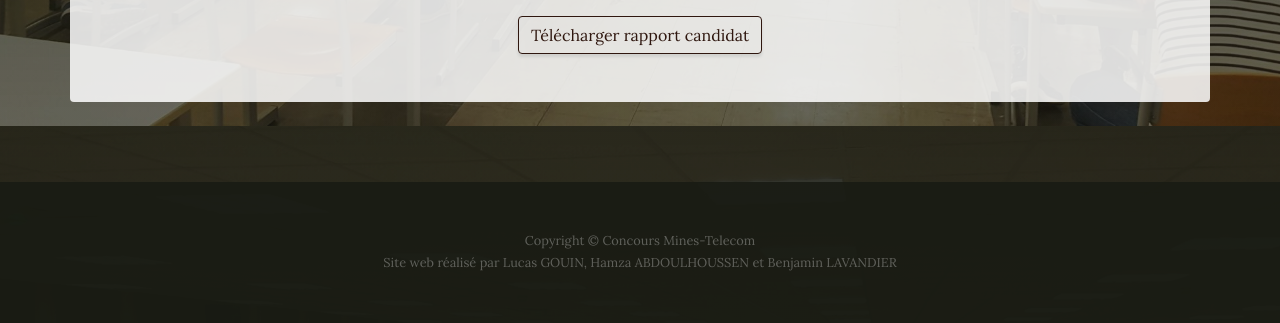
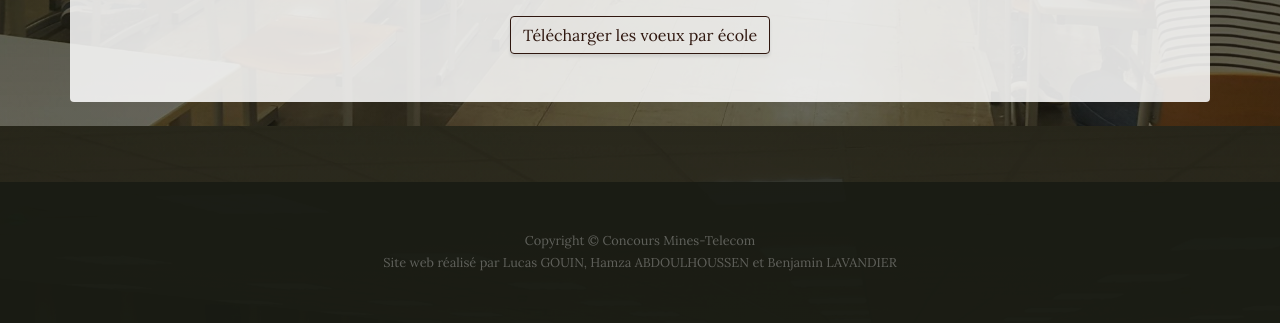
Before and after one commit to Hamza-ABDOULHOUSSEN/website_exam_result, a Flask app: page /statistiques/voeux in a window 1280 px wide. Shown: the part 674-997 px from the top of the page. Run offline with Flask 2, Linux system fonts and the light colour scheme; some libraries are stand-ins or nearby versions.

Commit message:
changement nom bouton

```diff
--- a/site_web/templates/statistiques_provenance.html
+++ b/site_web/templates/statistiques_provenance.html
@@ -59,7 +59,7 @@
     </div>
     <div class="text-center">
         <input class="btn btn-outline-secondary" type="button"
-               value="Télécharger rapport candidat"
+               value="Télécharger les statistiques des écoles"
                onclick="download('Repartition')">
     </div>
 </section>
--- a/site_web/templates/statistiques_voeux.html
+++ b/site_web/templates/statistiques_voeux.html
@@ -57,7 +57,7 @@
 
     <div class="text-center">
         <input class="btn btn-outline-secondary" type="button"
-               value="Télécharger rapport candidat"
+               value="Télécharger les voeux par école"
                onclick="download('Demande par filière')">
     </div>
 </section>
```
